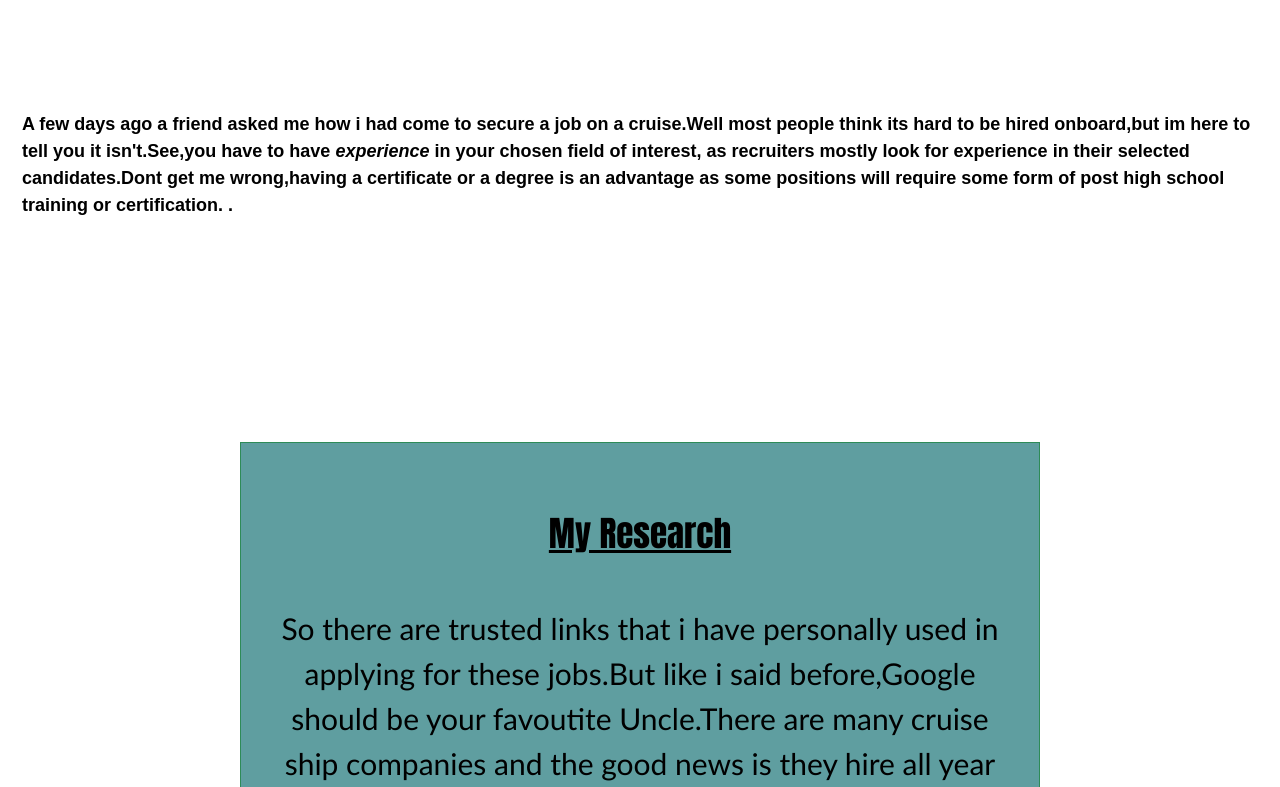
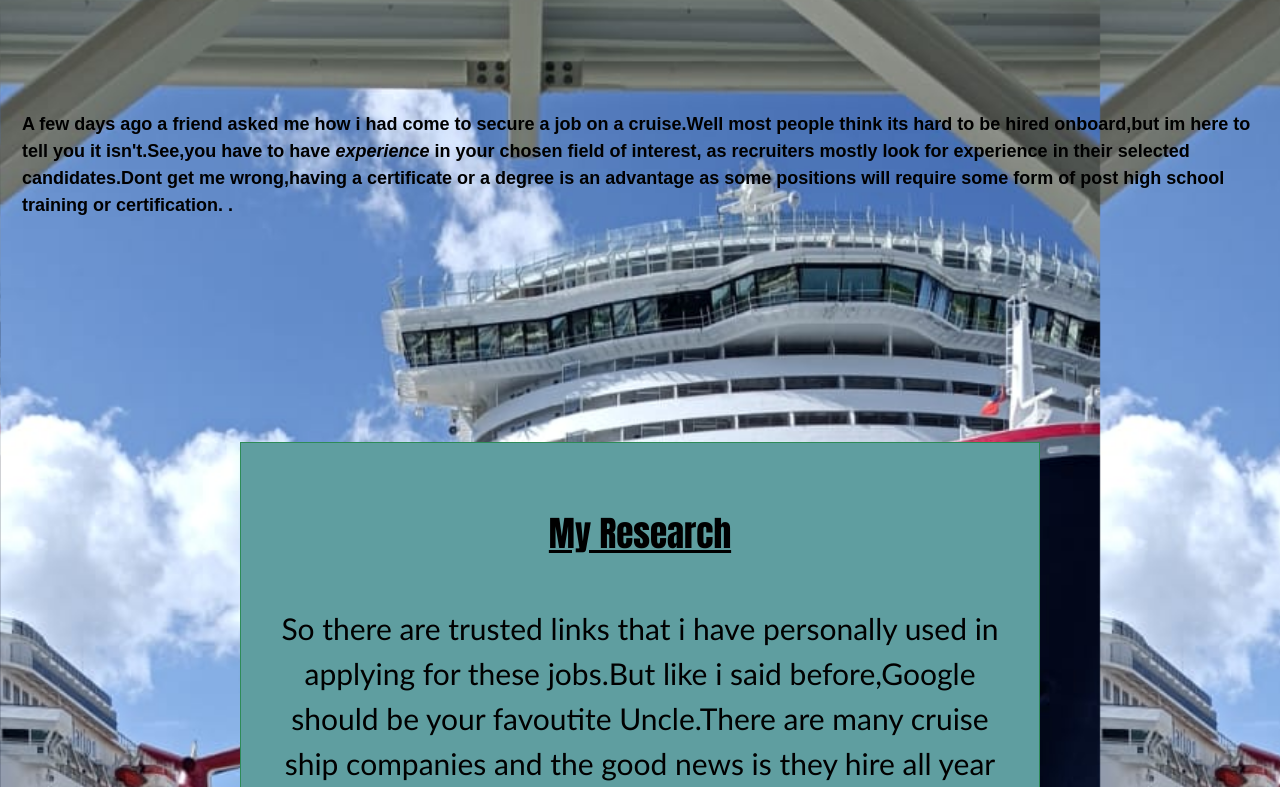
Before and after one commit to dubepetronella0/livelycruise.github.io, a plain HTML site: page index.html in a window 1280 px wide. Shown: the part 213-1000 px from the top of the page. Drawn offline with Linux system fonts and the light colour scheme.

Commit message:
Update grid.css

```diff
--- a/grid.css
+++ b/grid.css
@@ -7,7 +7,7 @@ body{
   font-family: 'Gill Sans', 'Gill Sans MT', Calibri, 'Trebuchet MS', sans-serif;
   font-size: 18px;
   line-height: 1.5;
-  background-image: url('/gridtutorial /image.jpg');
+  background-image: url('image.jpg');
   background-size: 1100px;
   ;
 
```
